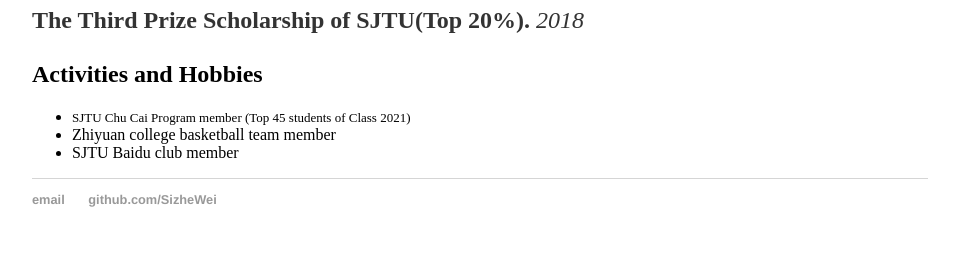
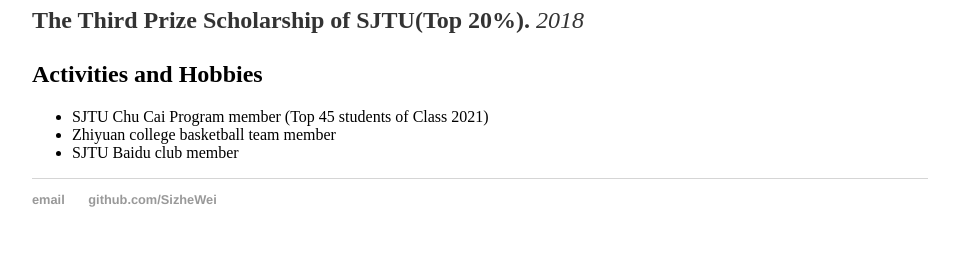
Before and after one commit to SizheWei/SizheWei.github.io, a Jekyll site: the page built from cv/index.html, in a window 1280 px wide. Shown: the part 1442-1706 px from the top of the page, without its empty margins (160-1119 px from the left). Built offline with Jekyll 4.4.1, drawn with Linux system fonts in a browser that asks for light colours.

Commit message:
-- size font

```diff
--- a/cv/index.html
+++ b/cv/index.html
@@ -65,7 +65,7 @@
 					</dl>
 
 				<h2>Honors and Awards</h2>
-					<p><b>Meritorious Winner of 2018 Interdisciplinary Contest In Modeling (Problem D).</b> <em>2018</em></p>
+					<p><font size=#><b>Meritorious Winner of 2018 Interdisciplinary Contest In Modeling (Problem D).</b> </font><em>2018</em></p>
 
 					<p><b>Zhiyuan Honor Scholarship award for academic performance(Top 5%).</b> <em>2017 &amp; 2018</em></p>
 
@@ -74,7 +74,7 @@
 
 				<h2>Activities and Hobbies</h2>
 				<ul class="list-unstyled">
-					<li><font size=2>SJTU Chu Cai Program member (Top 45 students of Class 2021)</font></li>
+					<li>SJTU Chu Cai Program member (Top 45 students of Class 2021)</li>
 					<li>Zhiyuan college basketball team member</li>
 					<li>SJTU Baidu club member</li>
 				</ul>
```
